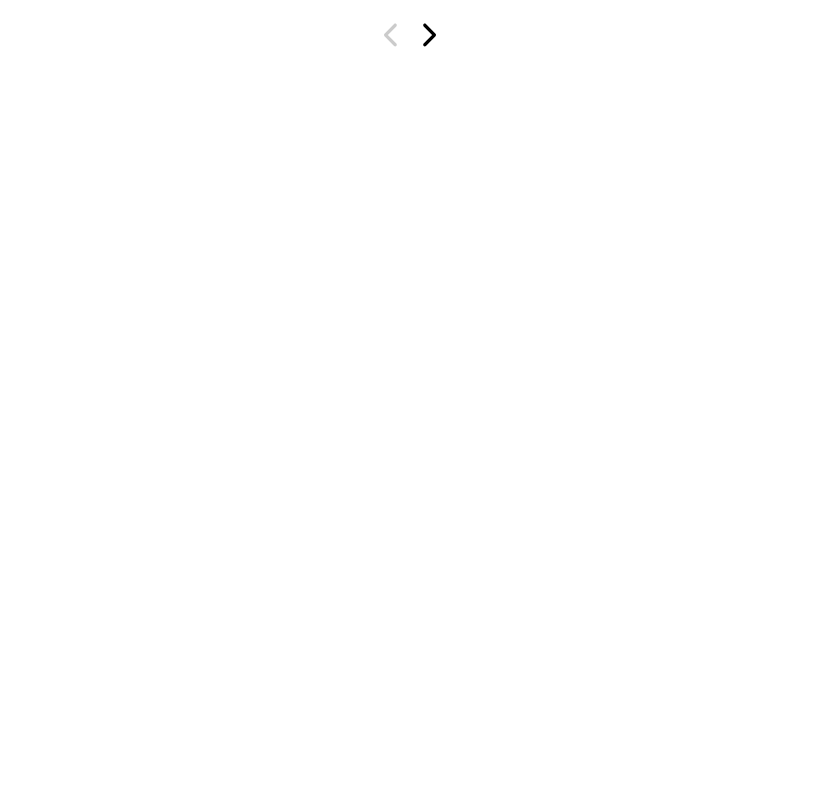
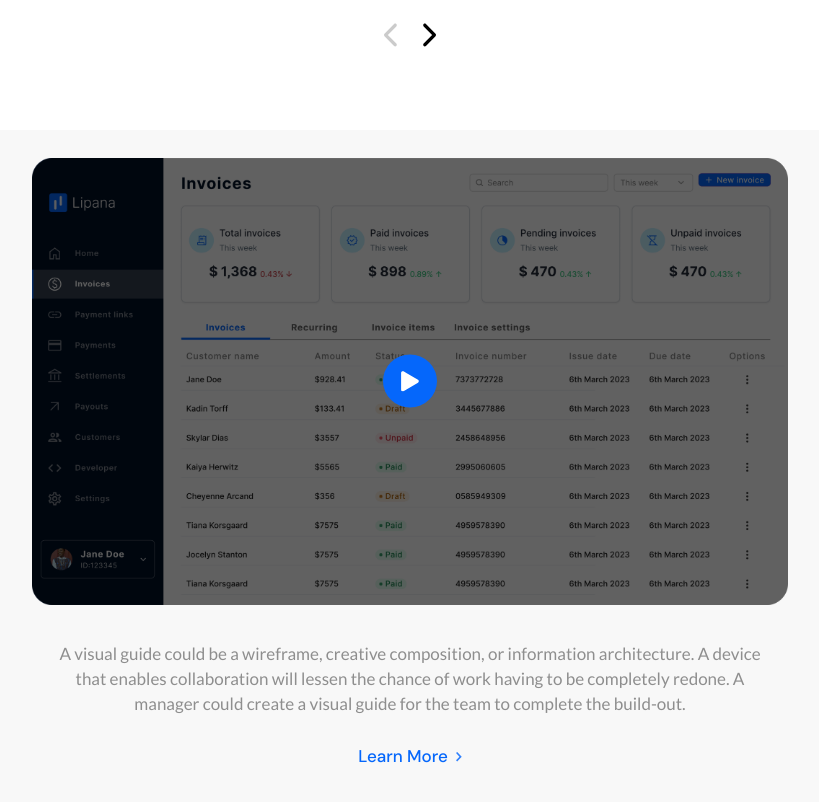
Before and after one commit to Obafemi-NG/lipana-website, a React (Create React App) app: page / in a window 1280 px wide. Shown: the part 1660-2462 px from the top of the page, without its empty margins (230-1049 px from the left). Before the commit the page ends 1790 px from the top, so only its background shows below. Built offline with nearby package versions, Linux system fonts and the light colour scheme.

Commit message:
created video section on homepage

```diff
--- a/public/index.html
+++ b/public/index.html
@@ -19,8 +19,17 @@
     />
     <link rel="preconnect" href="https://fonts.googleapis.com" />
     <link rel="preconnect" href="https://fonts.gstatic.com" crossorigin />
+
+    <link rel="preconnect" href="https://fonts.googleapis.com" />
+    <link rel="preconnect" href="https://fonts.gstatic.com" crossorigin />
+
+    <!-- Fonts -->
     <link
       href="https://fonts.googleapis.com/css2?family=DM+Sans:wght@400;500;700&family=Inter:wght@100;200;300;400;500;600;700&display=swap"
+      rel="stylesheet"
+    />
+    <link
+      href="https://fonts.googleapis.com/css2?family=DM+Sans:wght@400;500;700&family=Lato:wght@100;300;400;700&display=swap"
       rel="stylesheet"
     />
     <link
--- a/src/components/CarouselScroll/CarouselScroll.module.css
+++ b/src/components/CarouselScroll/CarouselScroll.module.css
@@ -18,10 +18,8 @@
 .control-container {
   margin-top: 36px;
   display: flex;
+  gap: 20px;
   justify-content: center;
-}
-.scroll-right {
-  margin-left: 20px;
 }
 .opaque {
   opacity: 0.2;
@@ -34,16 +32,19 @@
 }
 
 @media only screen and (max-width: 820px) and (min-width: 481px) {
-  .carouselContainer {
+  /* .carouselContainer {
     margin-left: 50px;
-  }
-  .control-container {
+  } */
+  /* .control-container {
     margin-right: 50px;
-  }
+  } */
 }
 
 @media screen and (max-width: 480px) {
   .carouselContainerInner {
     gap: 16px;
   }
+  .solidArrow {
+    width: 14px;
+  }
 }
--- a/src/components/Services/Services.module.css
+++ b/src/components/Services/Services.module.css
@@ -38,3 +38,8 @@
     margin-top: 24px;
   }
 }
+@media screen and (max-width: 320px) {
+  .componentContainer {
+    padding: 28px 8px;
+  }
+}
--- a/src/components/ServicesCard/ServicesCard.module.css
+++ b/src/components/ServicesCard/ServicesCard.module.css
@@ -73,3 +73,9 @@
     line-height: auto;
   }
 }
+
+@media screen and (max-width: 320px) {
+  .cardContainer {
+    min-width: 82%;
+  }
+}
--- /dev/null
+++ b/src/components/VideoPresentation/VideoPresentation.jsx
@@ -0,0 +1,30 @@
+import React from "react";
+import styles from "./VideoPresentation.module.css";
+import arrow from "../../assets/Arrow-dark.svg";
+import video from "../../assets/invoice.png";
+import play from "../../assets/play.svg";
+
+const VideoPresentation = () => {
+  return (
+    <div className={styles.componentContainer}>
+      <div className={styles.videoContainer}>
+        <img src={video} alt="video" className={styles.videoPlayer} />
+        <div className={styles.playBtnContainer}>
+          <img src={play} alt="play" className={styles.playBtn} />
+        </div>
+      </div>
+      <p className={styles.videoText}>
+        A visual guide could be a wireframe, creative composition,
+        or information architecture. A device that enables collaboration will
+        lessen the chance of work having to be completely redone. A manager
+        could create a visual guide for the team to complete the build-out.
+      </p>
+      <div className={styles.learnMoreContainer}>
+        <p className={styles.learnMore}>Learn More </p>
+        <img src={arrow} alt="arrow" className={styles.arrow} />
+      </div>
+    </div>
+  );
+};
+
+export default VideoPresentation;
--- /dev/null
+++ b/src/components/VideoPresentation/VideoPresentation.module.css
@@ -0,0 +1,59 @@
+.componentContainer {
+  background-color: #f8f8f8;
+  padding: 28px 100px 56px 100px;
+}
+.videoContainer {
+  position: relative;
+}
+.videoPlayer {
+  width: 70%;
+  display: block;
+  margin: auto;
+}
+.playBtnContainer {
+  position: absolute;
+  left: 50%;
+  display: flex;
+  align-items: center;
+  justify-content: center;
+  top: 50%;
+  transform: translate(-50%, -50%);
+  background-color: #0567fb;
+  border-radius: 50%;
+  padding: 16px 18px;
+}
+.playBtnContainer:hover {
+  background-color: orange;
+  cursor: pointer;
+}
+.playBtn {
+  width: 18px;
+}
+.videoText {
+  font-family: "Lato";
+  font-style: normal;
+  font-weight: 400;
+  font-size: 17px;
+  line-height: 25px;
+  text-align: center;
+  width: 65%;
+  padding-top: 36px;
+  margin: auto;
+  color: #8e8e8e;
+}
+
+.learnMoreContainer {
+  display: flex;
+  margin: auto;
+  justify-content: center;
+  margin-top: 28px;
+  align-items: center;
+  gap: 8px;
+}
+.learnMore {
+  font-family: "DM Sans";
+  font-weight: 500;
+  font-size: 17px;
+  line-height: 25px;
+  color: #0567fb;
+}
--- a/src/pages/HomePage/HomePage.jsx
+++ b/src/pages/HomePage/HomePage.jsx
@@ -3,6 +3,7 @@ import NavBar from "../../components/NavBar/NavBar";
 import Hero from "../../components/Hero/Hero";
 import Partners from "../../components/Partners/Partners";
 import Services from "../../components/Services/Services";
+import VideoPresentation from "../../components/VideoPresentation/VideoPresentation";
 
 const HomePage = () => {
   return (
@@ -11,6 +12,7 @@ const HomePage = () => {
       <Hero />
       <Partners />
       <Services />
+      <VideoPresentation />
     </div>
   );
 };
```
Also changed, not shown: src/assets/invoice.png (added), src/assets/play.svg (added).
